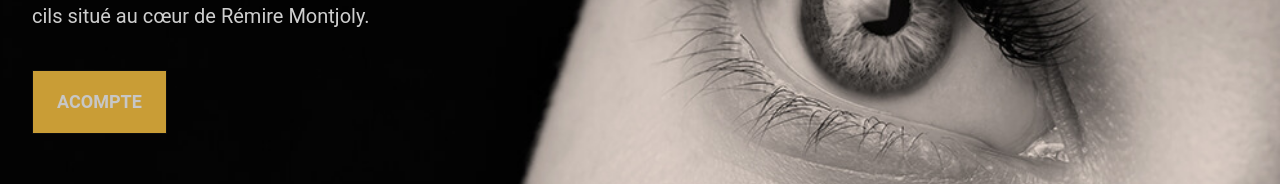
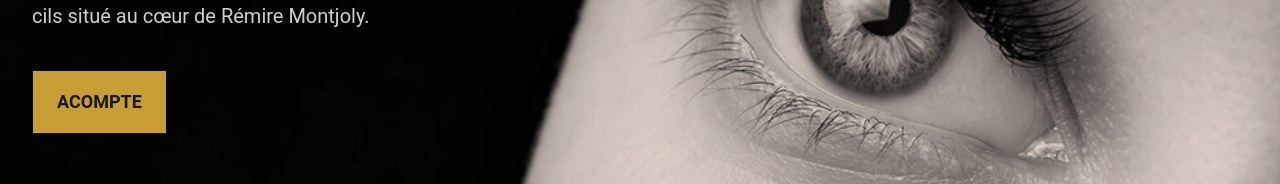
Before and after one commit to Ludoc0de/wlb, a React (Create React App) app in the folder frontend/: page / in a window 1280 px wide. Shown: the part 416-600 px from the top of the page. Built offline with nearby package versions, Linux system fonts and the light colour scheme.

Commit message:
up text btn color

```diff
--- a/frontend/src/components/Product.js
+++ b/frontend/src/components/Product.js
@@ -10,12 +10,15 @@ export default function Product() {
       <div className="hero-content text-left text-neutral-content">
         <div className="max-w-md">
           <h1 className="mb-5 text-6xl">Women luxury beauty</h1>
-          <p className="mb-10 text-xl">
+          <p className="bg- mb-10 text-xl ">
             Studio d’extension de cils et de rehaussement de cils situé au cœur
             de Rémire Montjoly.
           </p>
           <form action="/api/checkout" method="POST">
-            <button type="submit" className="btn btn-lg bg-gold uppercase">
+            <button
+              type="submit"
+              className="btn btn-lg bg-gold uppercase text-neutral-900"
+            >
               Acompte
             </button>
           </form>
```
